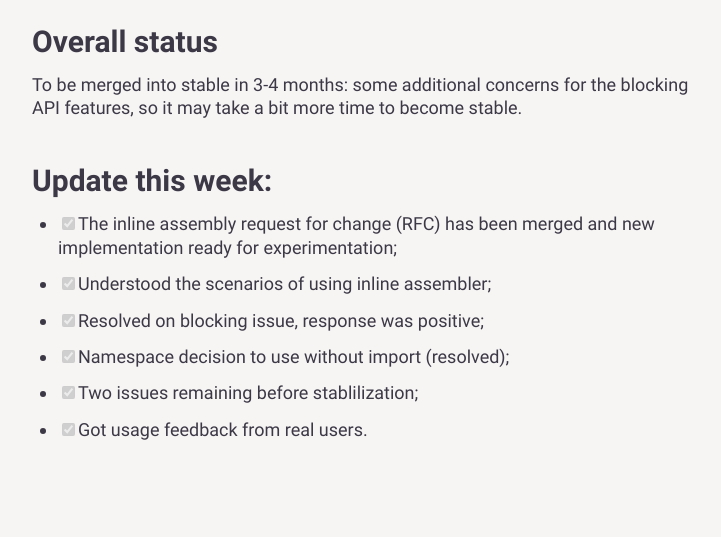
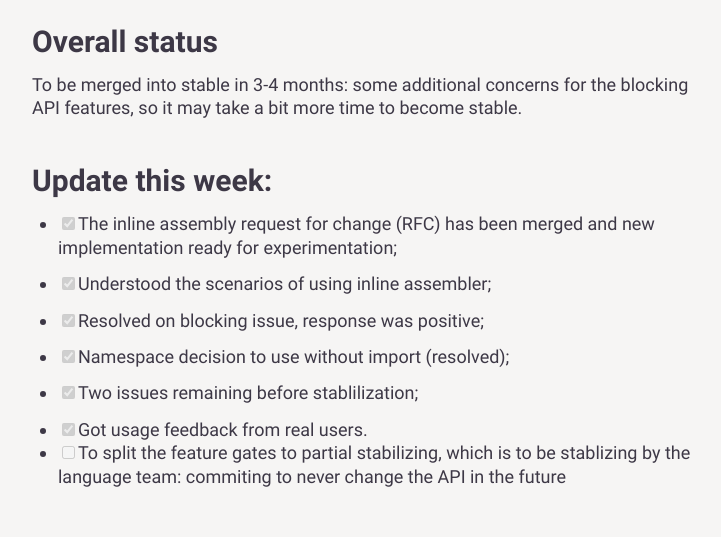
Before and after one commit to yijunyu/trusted-programming.github.io, a Jekyll site: the page built from articles/Compiler/InlineAssembler.md, in a window 1280 px wide. Shown: the part 802-1339 px from the top of the page, without its empty margins (273-994 px from the left). Built offline with Jekyll 4.4.1, drawn with Linux system fonts in a browser that asks for light colours; our own code applies the rules of GitHub Pages for plain Markdown files; before the commit the page ends 1292 px from its top, so only the background shows below that.

Commit message:
Update InlineAssembler.md

```diff
--- a/articles/Compiler/InlineAssembler.md
+++ b/articles/Compiler/InlineAssembler.md
@@ -43,3 +43,4 @@ To be merged into stable in 3-4 months: some additional concerns for the blockin
 - [x] Two issues remaining before stablilization;
 
 - [x] Got usage feedback from real users.
+- [ ] To split the feature gates to partial stabilizing, which is to be stablizing by the language team: commiting to never change the API in the future
```
